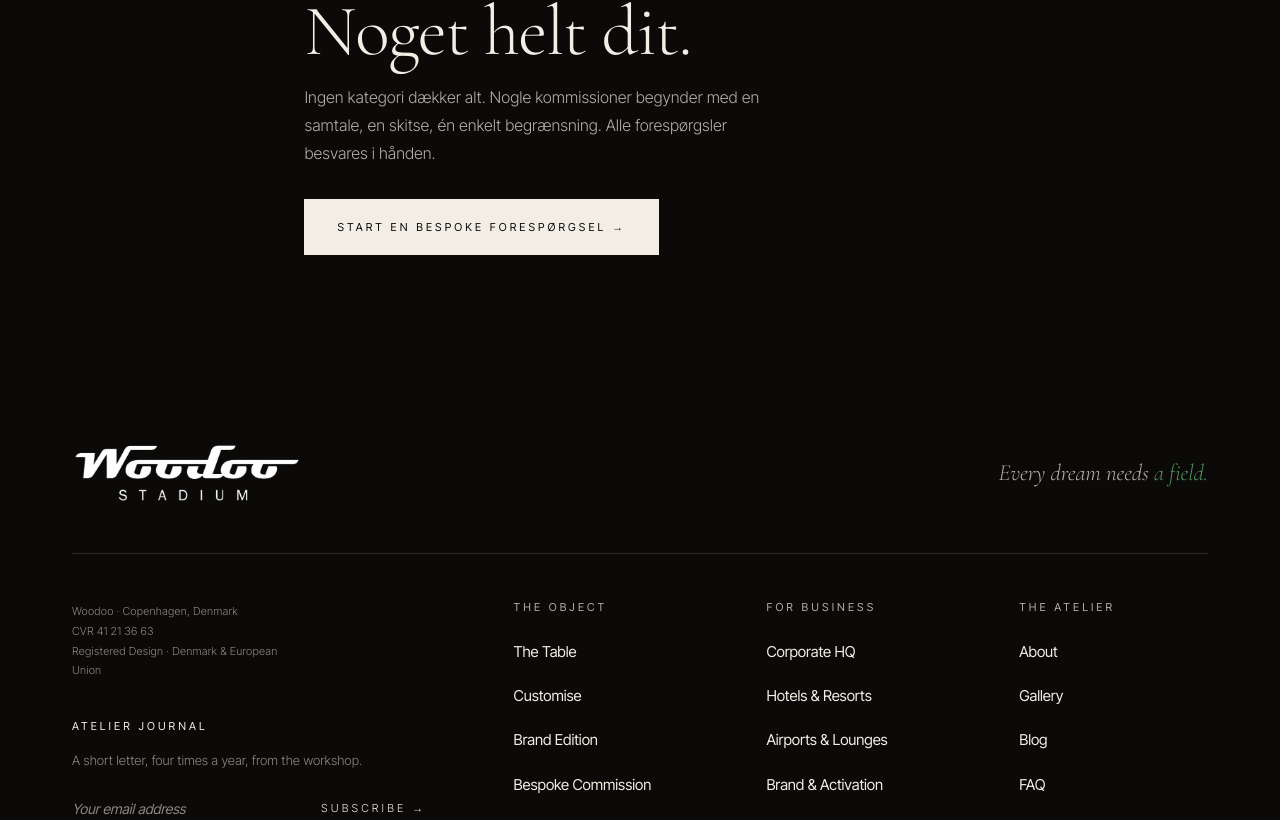
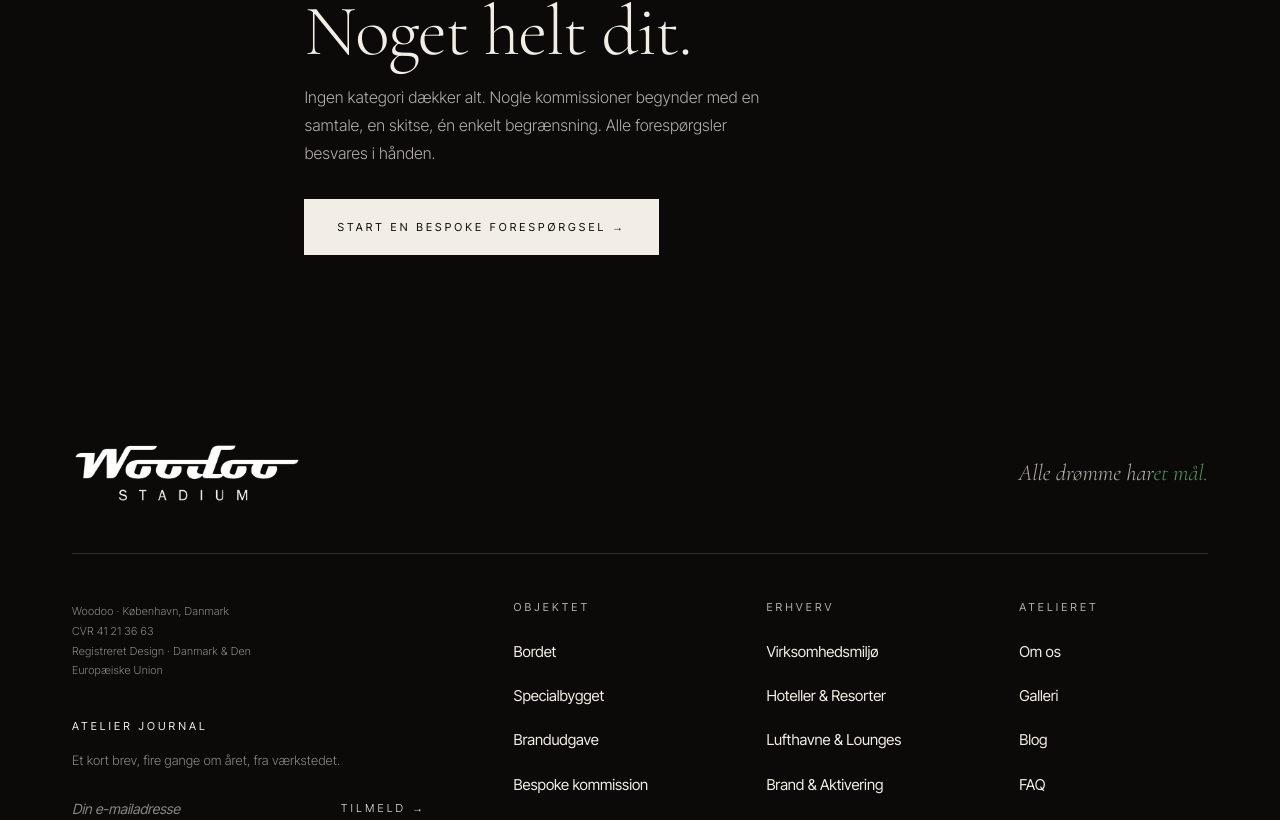
Before and after one commit to WoodooStadium/woodoo-stadium, a Next.js app: page /da/tilpas in a window 1280 px wide. Shown: the part 1969-2789 px from the top of the page. Built offline with nearby package versions, Linux system fonts and the light colour scheme.

Commit message:
Translate Danish footer, fix locale links, rename Tilpas to Specialbygget

```diff
--- a/src/app/da/tilpas/page.tsx
+++ b/src/app/da/tilpas/page.tsx
@@ -2,8 +2,8 @@ import Image from "next/image";
 import type { Metadata } from "next";
 
 export const metadata: Metadata = {
-  title: "Tilpas | Woodoo Stadium",
-  description: "Opdag de konfigurerbare elementer på Stadium 11–11 og begynd dit eget udtryk.",
+  title: "Specialbygget bordfodboldbord | Woodoo Stadium",
+  description: "Specialbyg dit Stadium 11–11 bordfodboldbord — vælg spillere, finish, belysning og bane. Håndbygget i København til ordre.",
   alternates: {
     canonical: "https://woodoo-stadium.com/da/tilpas",
     languages: { en: "https://woodoo-stadium.com/customise" },
@@ -56,7 +56,7 @@ export default function DaTilpasPage() {
                 marginBottom: "20px",
               }}
             >
-              Tilpas
+              Specialbygget
             </span>
             <h1 className="h1" style={{ fontSize: "clamp(48px, 6vw, 96px)", lineHeight: 1.02 }}>
               Dit mærke. Dit bord.
--- a/src/components/Footer.tsx
+++ b/src/components/Footer.tsx
@@ -2,10 +2,13 @@
 
 import { useEffect, useState } from "react";
 import Image from "next/image";
+import { usePathname } from "next/navigation";
 
 export default function Footer() {
   const [email, setEmail] = useState("");
   const [submitted, setSubmitted] = useState(false);
+  const pathname = usePathname();
+  const isDanish = pathname?.startsWith("/da") ?? false;
 
   useEffect(() => {
     if (!submitted) return;
@@ -23,6 +26,112 @@ export default function Footer() {
     setEmail("");
     setSubmitted(true);
   };
+
+  if (isDanish) {
+    return (
+      <footer className="footer">
+        <div className="footer__wordmark">
+          <Image
+            src="/uploads/logo-dark.png"
+            alt="Woodoo Stadium"
+            width={200}
+            height={64}
+            priority
+          />
+          <p className="tag">
+            Alle drømme har<em>et mål.</em>
+          </p>
+        </div>
+
+        <div className="footer__grid">
+          <div className="footer__brand">
+            <p className="footer__legal">
+              Woodoo · København, Danmark<br />
+              CVR 41 21 36 63<br />
+              Registreret Design · Danmark &amp; Den Europæiske Union
+            </p>
+            <div className="footer__newsletter">
+              <h5>Atelier Journal</h5>
+              <p>
+                Et kort brev, fire gange om året, fra værkstedet.
+              </p>
+              <form className="news-row" onSubmit={handleSubmit}>
+                <input
+                  type="email"
+                  value={email}
+                  onChange={(event) => setEmail(event.target.value)}
+                  placeholder="Din e-mailadresse"
+                  required
+                />
+                <button type="submit">Tilmeld →</button>
+              </form>
+              {submitted && (
+                <p className="caption" style={{ marginTop: "18px" }}>
+                  Tilmeldt ✓
+                </p>
+              )}
+            </div>
+          </div>
+
+          <div className="footer__col">
+            <h4>Objektet</h4>
+            <ul>
+              <li><a href="/da/bordet">Bordet</a></li>
+              <li><a href="/da/tilpas">Specialbygget</a></li>
+              <li><a href="/da/tilpas">Brandudgave</a></li>
+              <li><a href="/da/tilpas">Bespoke kommission</a></li>
+            </ul>
+          </div>
+
+          <div className="footer__col">
+            <h4>Erhverv</h4>
+            <ul>
+              <li><a href="/da/erhverv">Virksomhedsmiljø</a></li>
+              <li><a href="/da/erhverv">Hoteller &amp; Resorter</a></li>
+              <li><a href="/da/erhverv">Lufthavne &amp; Lounges</a></li>
+              <li><a href="/da/erhverv">Brand &amp; Aktivering</a></li>
+              <li><a href="/da/udlejning">Udlejning</a></li>
+            </ul>
+          </div>
+
+          <div className="footer__col">
+            <h4>Atelieret</h4>
+            <ul>
+              <li><a href="/da/showroom">Om os</a></li>
+              <li><a href="/da/galleri">Galleri</a></li>
+              <li><a href="/da/blog">Blog</a></li>
+              <li><a href="/da/faq">FAQ</a></li>
+              <li><a href="/da/showroom#kontakt">Kontakt</a></li>
+              <li><a href="#">Presse</a></li>
+            </ul>
+            <a href="mailto:contact@woodoo-stadium.com" className="footer__email">contact@woodoo-stadium.com</a>
+          </div>
+        </div>
+
+        <div className="footer__bottom">
+          <span>© MMXXVI · Woodoo · København</span>
+          <a
+            href="/da/privatliv"
+            style={{
+              fontFamily: "var(--sans)",
+              fontSize: "11px",
+              letterSpacing: "0.14em",
+              color: "var(--faint-on-dark)",
+              textDecoration: "none",
+              transition: "color 0.2s",
+            }}
+          >
+            Privatliv &amp; Cookies
+          </a>
+          <div className="social">
+            <a href="#">Instagram</a>
+            <a href="#">LinkedIn</a>
+            <a href="#">Pinterest</a>
+          </div>
+        </div>
+      </footer>
+    );
+  }
 
   return (
     <footer className="footer">
--- a/src/components/Nav.tsx
+++ b/src/components/Nav.tsx
@@ -16,7 +16,7 @@ const enLinks = [
 
 const daLinks = [
   { href: "/da/bordet", label: "Bordet" },
-  { href: "/da/tilpas", label: "Tilpas" },
+  { href: "/da/tilpas", label: "Specialbygget" },
   { href: "/da/erhverv", label: "Erhverv" },
   { href: "/da/galleri", label: "Galleri" },
   { href: "/da/udlejning", label: "Udlejning" },
```
